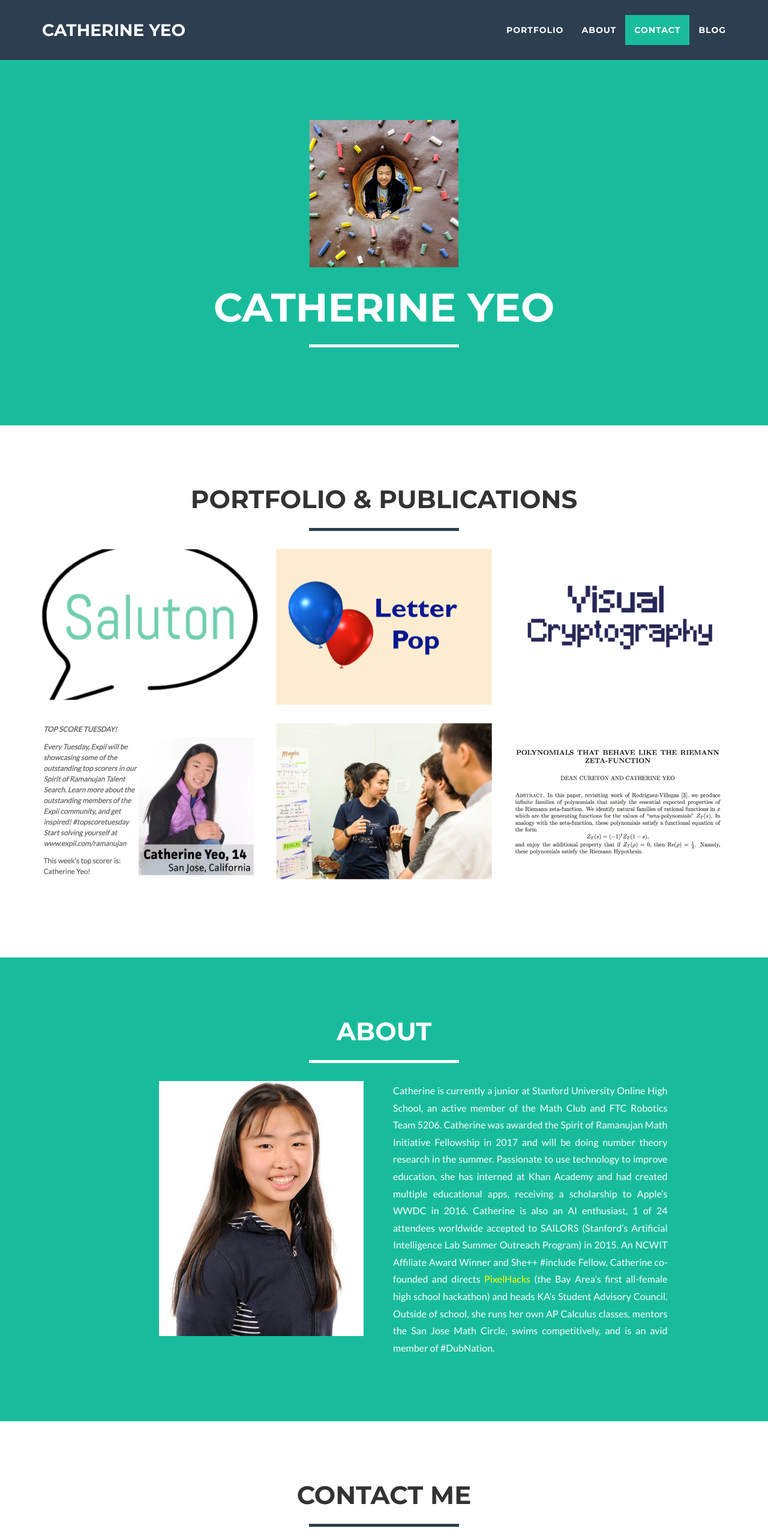
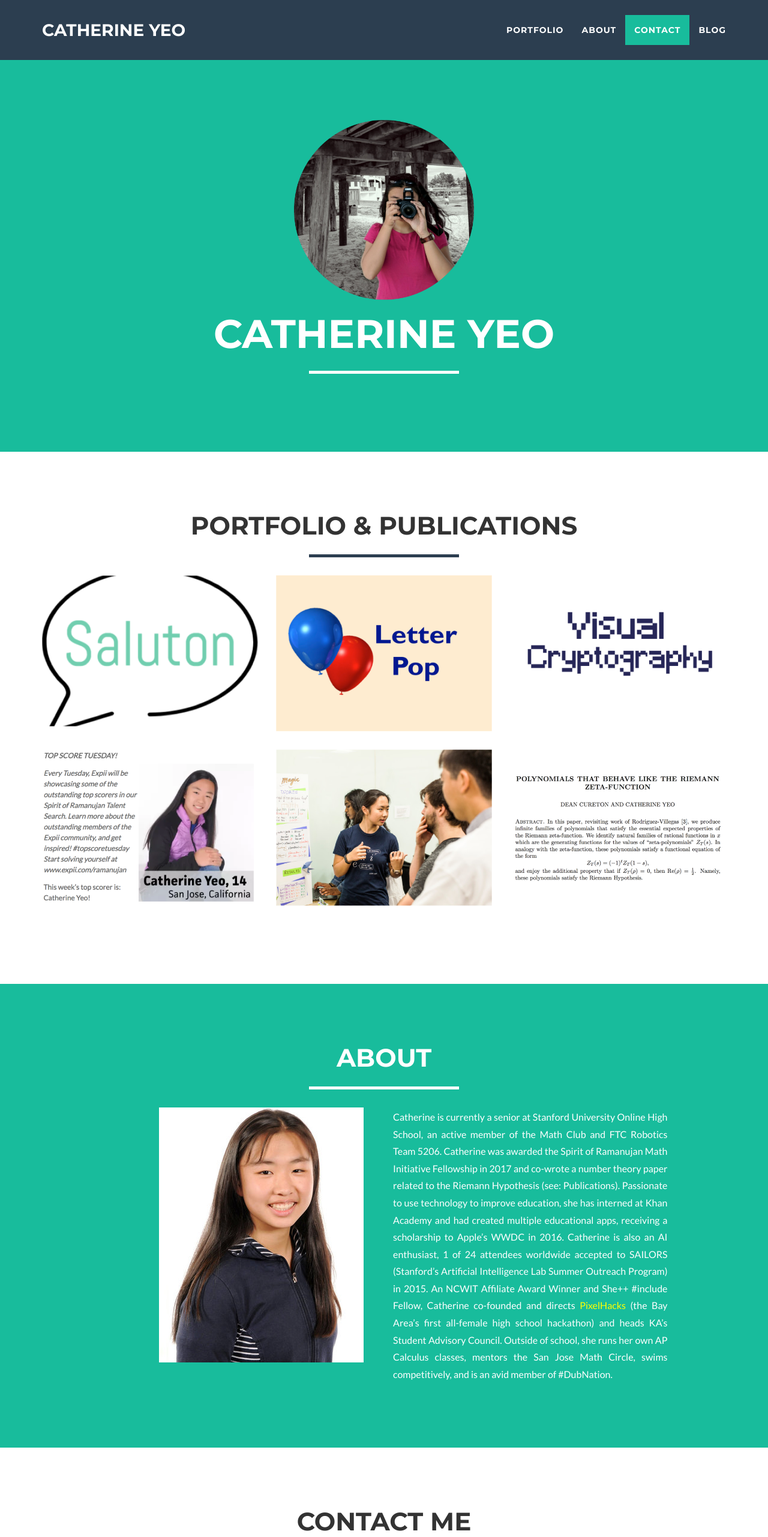
Before and after one commit to ShivekNarang/website, a website: page index.html in a window 1280 px wide. Shown: the top 2562 px of the page at 60% size. Drawn offline with nearby package versions, Linux system fonts and the light colour scheme.

Commit message:
Updated bio

```diff
--- a/index.html
+++ b/index.html
@@ -75,7 +75,7 @@
         <div class="container" id="maincontent" tabindex="-1">
             <div class="row">
                 <div class="col-lg-12">
-                    <img class="img-responsive" src="img/cat-in-donut-small.png" alt="">
+                    <img class="img-responsive" src="img/profile-camera.png" height="300" width="300">
                     <div class="intro-text">
                         <h1 class="name">Catherine Yeo</h1>
                         <hr class="star-light">
@@ -179,7 +179,7 @@
                     <img src="img/profile-pic-small3.jpg" class="img-responsive" align="middle">
                 </div>
                 <div class="col-lg-5">
-                    <p align="justify"><font size="3"> Catherine is currently a junior at Stanford University Online High School, an active member of the Math Club and FTC Robotics Team 5206. Catherine was awarded the Spirit of Ramanujan Math Initiative Fellowship in 2017 and will be doing number theory research in the summer. Passionate to use technology to improve education, she has interned at Khan Academy and had created multiple educational apps, receiving a scholarship to Apple’s WWDC in 2016. Catherine is also an AI enthusiast, 1 of 24 attendees worldwide accepted to SAILORS (Stanford’s Artificial Intelligence Lab Summer Outreach Program) in 2015. An NCWIT Affiliate Award Winner and She++ #include Fellow, Catherine co-founded and directs <a href="https://www.pixelhacks.com"> <font color="yellow"> PixelHacks</font> </a> (the Bay Area’s first all-female high school hackathon) and heads KA’s Student Advisory Council. Outside of school, she runs her own AP Calculus classes, mentors the San Jose Math Circle, swims competitively, and is an avid member of #DubNation. </font></p>
+                    <p align="justify"><font size="3"> Catherine is currently a senior at Stanford University Online High School, an active member of the Math Club and FTC Robotics Team 5206. Catherine was awarded the Spirit of Ramanujan Math Initiative Fellowship in 2017 and co-wrote a number theory paper related to the Riemann Hypothesis (see: Publications). Passionate to use technology to improve education, she has interned at Khan Academy and had created multiple educational apps, receiving a scholarship to Apple’s WWDC in 2016. Catherine is also an AI enthusiast, 1 of 24 attendees worldwide accepted to SAILORS (Stanford’s Artificial Intelligence Lab Summer Outreach Program) in 2015. An NCWIT Affiliate Award Winner and She++ #include Fellow, Catherine co-founded and directs <a href="https://www.pixelhacks.com"> <font color="yellow"> PixelHacks</font> </a> (the Bay Area’s first all-female high school hackathon) and heads KA’s Student Advisory Council. Outside of school, she runs her own AP Calculus classes, mentors the San Jose Math Circle, swims competitively, and is an avid member of #DubNation. </font></p>
 
                 </div>
             </div>
```
Also changed, not shown: 1 other file.
